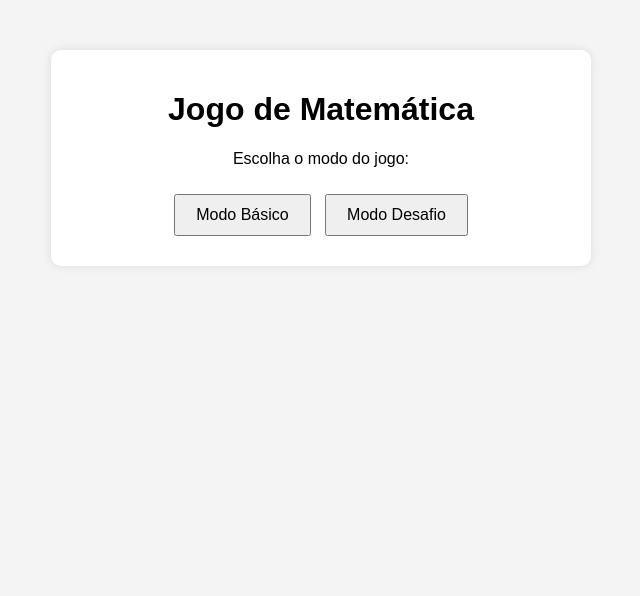
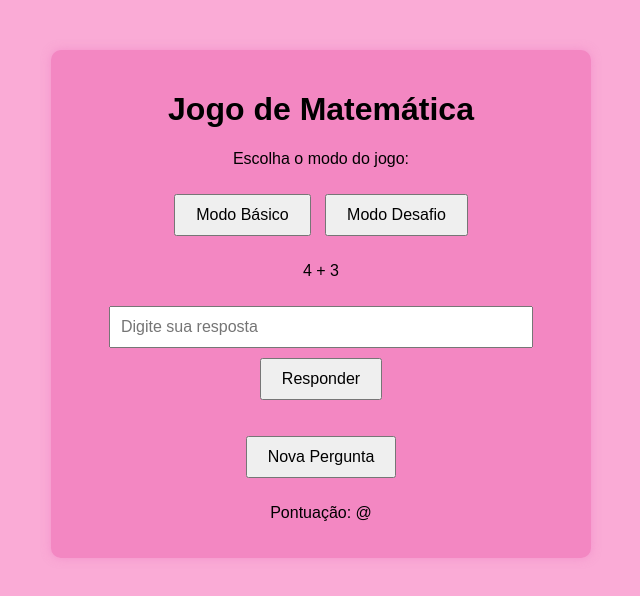
Before and after one commit to belbelmel/site-de-matem-tica-interativo---ima-, a plain HTML site: page index.html in a window 1280 px wide. Both pictures are taken after a click on the button "Modo Básico". Shown: the whole page, without its empty margins (319-959 px from the left). Drawn offline with Linux system fonts and the light colour scheme.

Commit message:
alterações no projeto

```diff
--- a/index.html
+++ b/index.html
@@ -10,20 +10,17 @@
 <div class="container">
 <h1>Jogo de Matemática</h1>
 <p>Escolha o modo do jogo:</p>
-        <button onclick="iniciarjogo('basico')">Modo Básico</button>
-        <button onclick="iniciarjogo('desafio')">Modo Desafio</button>
-
+<button onclick="iniciarJogo('basico')">Modo Básico</button>
+<button onclick="iniciarJogo('desafio')">Modo Desafio</button>
 <div id="area-jogo" style="display: none;">
 <p id="pergunta"></p>
-            <input type="number" id="resposta" placeholder="digite sua resposta">
+<input type="number" id="resposta" placeholder="Digite sua resposta">
 <button onclick="verificarResposta()">Responder</button>
-
 <p id="resultado"></p>
-            <button onclick="novaPergunta()">Nova pergunta</button>
-            <p>Pontuação: <span id="pontuacao">0</span></p>
+<button onclick="novaPergunta()">Nova Pergunta</button>
+<p>Pontuação: <span id="pontuacao">@</span></p>
 </div>
 </div>
-
 <script src="js/game.js"></script>
 </body>
 </html>
--- a/js/game.js
+++ b/js/game.js
@@ -3,51 +3,48 @@ let respostaCorreta;
 let pontuacao = 0;
 let modoAtual = 'basico';
 
-// Função que inicia jogo com o modo escolhido
+// Função que inicia o jogo com o modo escolhido
 function iniciarJogo(modo) {
-modoAtual = modo;
-document.getElementById("area-jogo").style.display = "block";
-novaPergunta();
+    modoAtual = modo;
+    document.getElementById("area-jogo").style.display = "block";
+    novaPergunta();
 }
 
 // Função que gera nova pergunta e mostra na tela
 function novaPergunta() {
     const numeros = gerarNumeros(modoAtual);
     const operacao = escolherOperacao();
-    const perguntaTexto =`${numeros.num1} ${operacao} ${numeros.num2}`;
-
+    const perguntaTexto = `${numeros.num1} ${operacao} ${numeros.num2}`;
     respostaCorreta = calcularResposta(numeros.num1, numeros.num2, operacao);
-
     document.getElementById("pergunta").innerText = perguntaTexto;
     document.getElementById("resposta").value = "";
-    documente.getElementById("resultado").innerText = "";
+    document.getElementById("resultado").innerText = "";
 }
 
 // Gera números aleatórios, maiores no modo desafio
 function gerarNumeros(modo) {
     let num1 = Math.floor(Math.random() * 10) + 1;
     let num2 = Math.floor(Math.random() * 10) + 1;
-
     if (modo === 'desafio') {
         num1 *= 2;
         num2 *= 3;
     }
-
     return { num1, num2 };
 }
 
-// Escolhe aleatoriamente uma operação: +, - ou *
+// Escolhe aleatoriamente uma operação
 function escolherOperacao() {
     const operacoes = ['+', '-', '*'];
     return operacoes[Math.floor(Math.random() * operacoes.length)];
 }
 
 // Calcula o resultado com base nos números e operação
-function escolherOperacao(n1, n2, op) {
+function calcularResposta(n1, n2, op) {
     switch (op) {
         case '+': return n1 + n2;
         case '-': return n1 - n2;
         case '*': return n1 * n2;
+        default: return null;
     }
 }
 
@@ -58,7 +55,7 @@ function verificarResposta() {
         document.getElementById("resultado").innerText = "Resposta Correta!";
         pontuacao += 10;
     } else {
-        document.getElementById("resultado").innerText = 'Errado! A resposta era $(respostaCorreta)';
+        document.getElementById("resultado").innerText = `Errado! A resposta era ${respostaCorreta}`;
         pontuacao -= 5;
     }
     document.getElementById("pontuacao").innerText = pontuacao;
--- a/style.css
+++ b/style.css
@@ -1,34 +1,24 @@
 body {
     font-family: Arial, sans-serif;
     text-align: center;
-    background-color: #f4f4f4;
+    background-color:rgb(250, 171, 214);
     margin: 0;
     padding: 0;
     }
-
     .container {
     max-width: 500px;
     margin: 50px auto;
-    background: white;
+    background: rgb(243, 135, 194);
     padding: 20px;
     border-radius: 10px;
-    box-shadow: 0 0 10px rgba(0, 0, 0, 0.1);
+    box-shadow: 0 0 10px rgba(235, 121, 191, 0.507);
     }
-
     button {
         margin: 10px 5px;
         padding: 10px 20px;
         font-size: 16px;
         cursor: pointer;
         }
-
-input {
-    margin: 10px 5px;
-    padding: 10px 20px;
-    font-size: 16px;
-    cursor: pointer;
-}
-
         input {
         padding: 10px;
         font-size: 16px;
```
Lines whose indentation alone changed are shown as unchanged.
